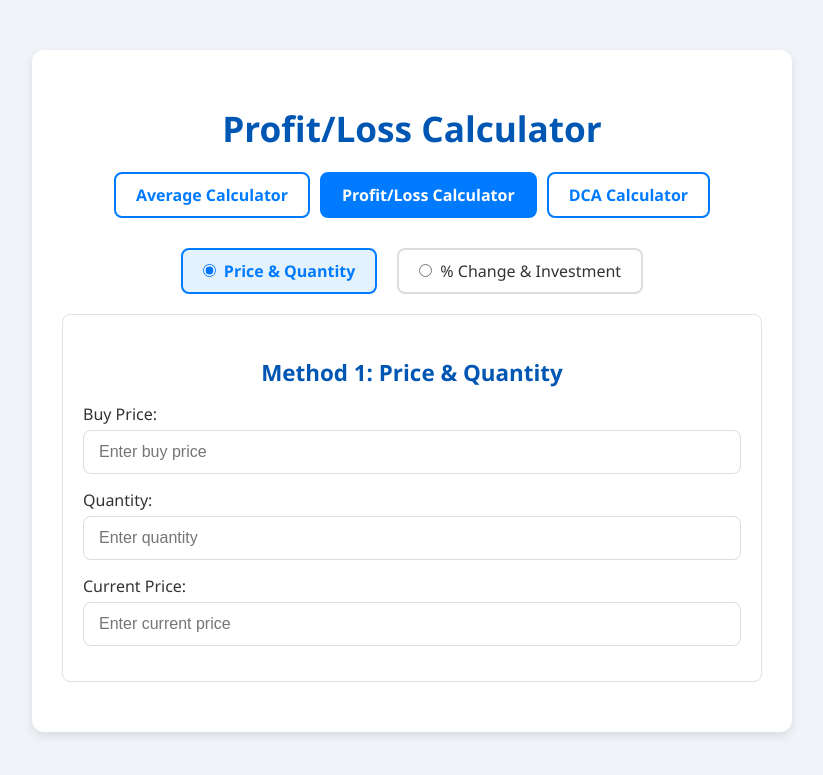
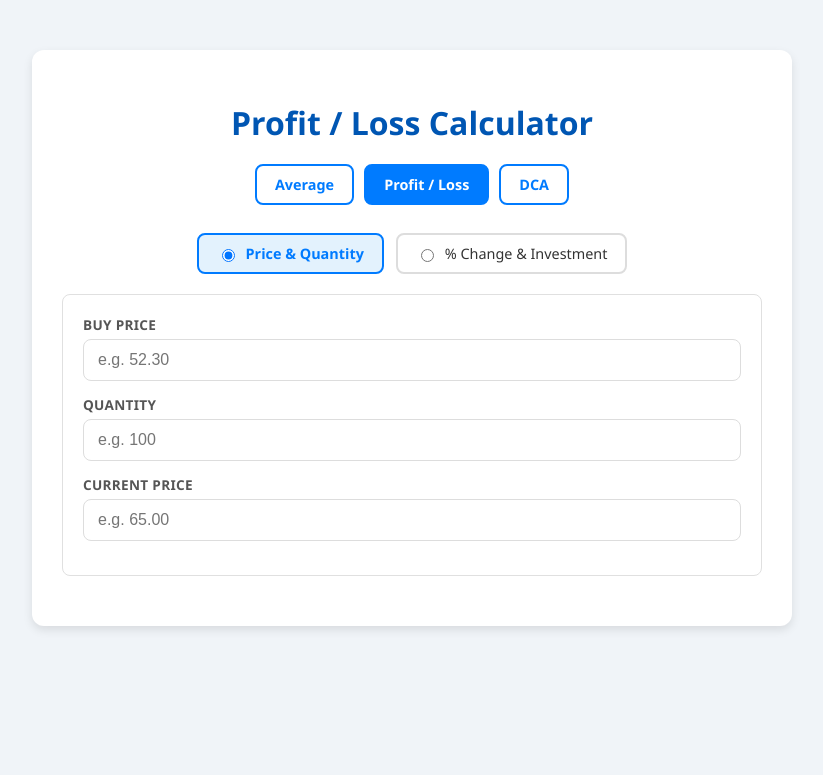
Before and after one commit to sameenchand/stock-average-tool, a Flask app: page /profit-loss in a window 1280 px wide. Shown: the top 775 px of the page, without its empty margins (228-1051 px from the left). Run offline with Flask 3, Linux system fonts and the light colour scheme.

Commit message:
UI/UX overhaul: auto-fill hint, flash animation, card results, cleaner nav and delete button

```diff
--- a/app/static/css/styles.css
+++ b/app/static/css/styles.css
@@ -18,20 +30,23 @@ body {
     text-align: center;
 }
 
-/* Navigation */
+/* ── Navigation ─────────────────────────────────────────────────────────── */
+
 .nav-buttons {
     display: flex;
     gap: 10px;
-    margin-bottom: 30px;
+    margin-bottom: 28px;
     justify-content: center;
+    flex-wrap: wrap;
 }
 
 .nav-button {
-    padding: 10px 20px;
+    padding: 9px 18px;
     text-decoration: none;
     border-radius: 8px;
     font-weight: bold;
-    transition: all 0.3s;
+    font-size: 0.9rem;
+    transition: all 0.2s;
     border: 2px solid #007bff;
     color: #007bff;
     background-color: white;
@@ -51,36 +66,46 @@ body {
     background-color: #0056b3;
 }
 
-/* Headings */
+/* ── Headings ───────────────────────────────────────────────────────────── */
+
 h1 {
-    font-size: 2.2rem;
+    font-size: 2rem;
     color: #0056b3;
     margin-bottom: 20px;
 }
 
 h2 {
-    font-size: 1.8rem;
+    font-size: 1.6rem;
     color: #007bff;
+    margin-top: 0;
+    margin-bottom: 20px;
 }
 
 h3 {
-    font-size: 1.4rem;
+    font-size: 1.2rem;
     color: #0056b3;
     margin-bottom: 15px;
 }
 
-p {
-    font-size: 1.4rem;
-    margin-top: 10px;
+/* ── Auto-fill hint ─────────────────────────────────────────────────────── */
+
+.calc-hint {
+    font-size: 0.85rem;
+    color: #555;
+    margin: 0 0 18px;
+    padding: 8px 16px;
+    background: #f0f7ff;
+    border: 1px dashed #b8d4f5;
+    border-radius: 6px;
 }
 
-/* Form Styling */
-.form {
-    display: flex;
-    flex-direction: column;
-    align-items: center;
-    gap: 15px;
+/* ── Auto-fill flash ────────────────────────────────────────────────────── */
+
+.autofilled {
+    animation: autofill-flash 0.7s ease-out;
 }
+
+/* ── Average calculator grid ────────────────────────────────────────────── */
 
 .inputs-container {
     width: 100%;
@@ -166,71 +226,103 @@ button:active {
     background-color: #545b62;
 }
 
-.submit-button {
-    background-color: #007bff;
+/* ── Result box ─────────────────────────────────────────────────────────── */
+
+.result {
+    margin-top: 24px;
+    padding: 24px;
+    background-color: #f8f9fa;
+    border: 1px solid #e0e0e0;
+    border-radius: 12px;
+    box-shadow: 0 4px 10px rgba(0, 0, 0, 0.07);
+    animation: result-appear 0.25s ease;
+}
+
+/* ── Summary grid (used on all pages) ──────────────────────────────────── */
+
+.summary-grid {
+    display: grid;
+    grid-template-columns: repeat(auto-fit, minmax(180px, 1fr));
+    gap: 12px;
+    margin-bottom: 16px;
+}
+
+.summary-item {
+    display: flex;
+    flex-direction: column;
+    align-items: flex-start;
+    gap: 4px;
+    padding: 14px 16px;
+    background-color: white;
+    border-radius: 8px;
+    border: 1px solid #e0e0e0;
+    box-shadow: 0 1px 3px rgba(0, 0, 0, 0.05);
+}
+
+.summary-item .label {
+    font-size: 0.78rem;
+    font-weight: 600;
+    color: #888;
+    text-transform: uppercase;
+    letter-spacing: 0.4px;
+}
+
+.summary-item .value {
+    font-weight: bold;
+    color: #1a1a1a;
+    font-size: 1.15rem;
+}
+
+/* ── Result actions (link + copy) ───────────────────────────────────────── */
+
+.result-actions {
+    display: flex;
+    gap: 12px;
+    justify-content: center;
+    align-items: center;
+    margin-top: 20px;
+    flex-wrap: wrap;
+}
+
+.pl-link-btn {
+    display: inline-block;
+    padding: 10px 20px;
+    background-color: #28a745;
+    color: white;
+    text-decoration: none;
+    border-radius: 8px;
+    font-weight: bold;
+    font-size: 0.95rem;
+    transition: background-color 0.2s, transform 0.15s;
+}
+
+.pl-link-btn:hover {
+    background-color: #218838;
+    transform: translateY(-1px);
+}
+
+.copy-btn {
+    background-color: #17a2b8;
     color: #fff;
 }
 
-.submit-button:hover {
-    background-color: #0056b3;
+.copy-btn:hover {
+    background-color: #138496;
 }
 
-/* Subtitle */
-.subtitle {
-    color: #666;
-    font-size: 1.1rem;
-    margin-bottom: 30px;
+.copy-btn:disabled {
+    background-color: #28a745;
+    cursor: default;
 }
 
-/* Sections */
-.section {
-    margin-bottom: 30px;
-    padding: 20px;
-    background-color: #f8f9fa;
-    border-radius: 8px;
-    border: 1px solid #e0e0e0;
-}
+/* ── Radio method selector (Profit/Loss) ────────────────────────────────── */
 
-.section h2 {
-    margin-top: 0;
-    margin-bottom: 20px;
-    font-size: 1.5rem;
-    color: #0056b3;
-}
-
-/* Input Type Indicator */
-.input-type-indicator {
-    display: flex;
-    justify-content: center;
-    margin-bottom: 20px;
-}
-
-.input-type-button {
-    background-color: #28a745;
-    color: white;
-    padding: 12px 24px;
-    font-size: 1.1rem;
-    font-weight: bold;
-    border: 2px solid #28a745;
-    border-radius: 8px;
-    cursor: default;
-    transition: all 0.3s;
-    box-shadow: 0 2px 4px rgba(40, 167, 69, 0.2);
-}
-
-.input-type-button:hover {
-    background-color: #218838;
-    border-color: #218838;
-    transform: translateY(-1px);
-    box-shadow: 0 4px 8px rgba(40, 167, 69, 0.3);
-}
-
-/* Input Type Selector */
 .input-type-selector {
     display: flex;
-    gap: 20px;
+    gap: 12px;
     margin-bottom: 20px;
     justify-content: center;
+    flex-wrap: wrap;
 }
 
 .radio-option {
@@ -238,23 +330,17 @@ button:active {
     align-items: center;
     gap: 8px;
     cursor: pointer;
-    padding: 10px 20px;
+    padding: 9px 18px;
     border: 2px solid #ddd;
     border-radius: 8px;
-    transition: all 0.3s;
+    transition: all 0.2s;
     background-color: white;
+    font-size: 0.9rem;
 }
 
 .radio-option:hover {
     border-color: #007bff;
     background-color: #f8f9fa;
-}
-
-.radio-option input[type="radio"] {
-    margin: 0;
-    position: relative;
-    z-index: 1;
-    opacity: 1;
 }
 
 .radio-option input[type="radio"]:checked + span {
@@ -278,119 +365,75 @@ button:active {
     border-radius: 8px;
     border: 1px solid #e0e0e0;
     margin-bottom: 20px;
+    text-align: left;
 }
 
 .input-group {
-    margin-bottom: 15px;
-    text-align: left;
+    margin-bottom: 14px;
 }
 
 .input-group label {
     display: block;
     margin-bottom: 5px;
-    font-weight: 500;
-    color: #333;
+    font-size: 0.85rem;
+    font-weight: 600;
+    color: #555;
+    text-transform: uppercase;
+    letter-spacing: 0.3px;
 }
 
 .input-group input {
     width: 100%;
-    padding: 12px 15px;
+    padding: 11px 14px;
     font-size: 1rem;
     border: 1px solid #ddd;
     border-radius: 8px;
-    transition: border-color 0.3s;
+    transition: border-color 0.2s;
     box-sizing: border-box;
 }
 
 .input-group input:focus {
     border-color: #007bff;
     outline: none;
+    background-color: #fafcff;
 }
 
-/* Current Value Inputs */
-.current-value-inputs {
-    display: flex;
-    justify-content: center;
-}
+/* ── Profit/Loss analysis ────────────────────────────────────────────────── */
 
-/* Result Box */
-.result {
-    margin-top: 20px;
-    padding: 25px;
-    background-color: #f8f9fa;
-    border: 1px solid #e0e0e0;
-    border-radius: 12px;
-    box-shadow: 0 4px 10px rgba(0, 0, 0, 0.1);
-}
-
-.result h2 {
-    margin-top: 0;
-    margin-bottom: 20px;
-    text-align: center;
-    color: #0056b3;
-}
-
-.result h3 {
-    margin-top: 25px;
-    margin-bottom: 15px;
-    color: #007bff;
-    text-align: center;
-}
-
-/* Summary Grid */
-.summary-grid {
-    display: grid;
-    grid-template-columns: repeat(auto-fit, minmax(200px, 1fr));
-    gap: 15px;
-    margin-bottom: 20px;
-}
-
-.summary-item {
-    display: flex;
-    justify-content: space-between;
-    align-items: center;
-    padding: 12px 15px;
-    background-color: white;
-    border-radius: 8px;
-    border: 1px solid #e0e0e0;
-    box-shadow: 0 2px 4px rgba(0, 0, 0, 0.05);
-}
-
-.summary-item .label {
-    font-weight: 500;
-    color: #666;
-}
-
-.summary-item .value {
-    font-weight: bold;
-    color: #333;
-    font-size: 1.1rem;
-}
-
-/* Profit/Loss Section */
 .profit-loss-section {
     background-color: white;
     padding: 20px;
     border-radius: 8px;
     border: 1px solid #e0e0e0;
-    margin-top: 20px;
+    margin-top: 16px;
 }
 
 .profit-loss-grid {
     display: grid;
-    grid-template-columns: repeat(auto-fit, minmax(200px, 1fr));
-    gap: 15px;
-    margin-bottom: 20px;
+    grid-template-columns: repeat(auto-fit, minmax(180px, 1fr));
+    gap: 12px;
+    margin-bottom: 16px;
 }
 
 .profit-loss-item {
     display: flex;
-    justify-content: space-between;
-    align-items: center;
-    padding: 15px;
+    flex-direction: column;
+    align-items: flex-start;
+    gap: 4px;
+    padding: 14px 16px;
     border-radius: 8px;
+}
+
+.profit-loss-item .label {
+    font-size: 0.78rem;
+    font-weight: 600;
+    text-transform: uppercase;
+    letter-spacing: 0.4px;
+}
+
+.profit-loss-item .value {
+    font-size: 1.3rem;
     font-weight: bold;
-    font-size: 1.1rem;
 }
 
 .profit-loss-item.profit {
--- a/app/static/js/scripts.js
+++ b/app/static/js/scripts.js
@@ -4,6 +4,13 @@ document.addEventListener("DOMContentLoaded", function () {
 
     function fmt(n) {
         return n.toFixed(2);
+    }
+
+    function setAutoFilled(input, value) {
+        input.value = value;
+        input.classList.remove('autofilled');
+        void input.offsetWidth; // force reflow so animation restarts
+        input.classList.add('autofilled');
     }
 
     function copyToClipboard(text) {
@@ -54,7 +61,8 @@ document.addEventListener("DOMContentLoaded", function () {
             rows.forEach(function (row) {
                 data.push({
                     price:    row.querySelector('input[name="price"]').value,
-                    quantity: row.querySelector('input[name="quantity"]').value
+                    quantity: row.querySelector('input[name="quantity"]').value,
+                    amount:   row.querySelector('input[name="amount"]').value
                 });
             });
             localStorage.setItem('avgCalc_rows', JSON.stringify(data));
@@ -69,9 +77,30 @@ document.addEventListener("DOMContentLoaded", function () {
                 const existing = stockInputs.querySelectorAll('.stock-row');
                 existing.forEach(function (r) { r.remove(); });
                 data.forEach(function (item) {
-                    addStockRow(item.price, item.quantity);
+                    addStockRow(item.price, item.quantity, item.amount);
                 });
             } catch (e) { /* ignore corrupt data */ }
+        }
+
+        function syncRow(row, changed) {
+            const priceEl = row.querySelector('input[name="price"]');
+            const qtyEl   = row.querySelector('input[name="quantity"]');
+            const amtEl   = row.querySelector('input[name="amount"]');
+            const price   = parseFloat(priceEl.value);
+            const qty     = parseFloat(qtyEl.value);
+            const amt     = parseFloat(amtEl.value);
+
+            if (changed === 'quantity' && price > 0 && qty >= 0) {
+                setAutoFilled(amtEl, (price * qty).toFixed(2));
+            } else if (changed === 'amount' && price > 0 && amt >= 0) {
+                setAutoFilled(qtyEl, (amt / price).toFixed(4).replace(/\.?0+$/, ''));
+            } else if (changed === 'price') {
+                if (qtyEl.value !== '' && qty >= 0 && price > 0) {
+                    setAutoFilled(amtEl, (price * qty).toFixed(2));
+                } else if (amtEl.value !== '' && amt >= 0 && price > 0) {
+                    setAutoFilled(qtyEl, (amt / price).toFixed(4).replace(/\.?0+$/, ''));
+                }
+            }
         }
 
         function calculateAverage() {
@@ -108,17 +137,26 @@ document.addEventListener("DOMContentLoaded", function () {
             }
         }
 
-        // Recalculate whenever any input inside stock-inputs changes
-        stockInputs.addEventListener('input', calculateAverage);
+        // Sync price/quantity/amount bidirectionally, then recalculate
+        stockInputs.addEventListener('input', function (e) {
+            const row = e.target.closest('.stock-row');
+            if (!row) return;
+            const name = e.target.getAttribute('name');
+            if (name === 'price' || name === 'quantity' || name === 'amount') {
+                syncRow(row, name);
+            }
+            calculateAverage();
+        });
 
         // Add a new stock row (optionally pre-filled)
-        function addStockRow(price, quantity) {
+        function addStockRow(price, quantity, amount) {
             const row = document.createElement('div');
             row.classList.add('stock-row');
             row.innerHTML = `
-                <input type="number" name="price"    placeholder="Enter Price" step="0.01" min="0" value="${price || ''}">
-                <input type="number" name="quantity" placeholder="Enter Quantity"            min="0" value="${quantity || ''}">
-                <button type="button" class="delete-row">Delete</button>
+                <input type="number" name="price"    placeholder="Price"    step="0.01" min="0" value="${price    || ''}">
+                <input type="number" name="quantity" placeholder="Quantity"            min="0" value="${quantity || ''}">
+                <input type="number" name="amount"   placeholder="Amount"   step="0.01" min="0" value="${amount  || ''}">
+                <button type="button" class="delete-row" title="Remove row">&times;</button>
             `;
             stockInputs.appendChild(row);
         }
@@ -135,7 +173,7 @@ document.addEventListener("DOMContentLoaded", function () {
         });
 
         const addBtn = document.getElementById('add-stock-button');
-        if (addBtn) addBtn.addEventListener('click', function () { addStockRow('', ''); });
+        if (addBtn) addBtn.addEventListener('click', function () { addStockRow('', '', ''); });
 
         const avgCopyBtn = document.getElementById('avg-copy-btn');
         if (avgCopyBtn) avgCopyBtn.addEventListener('click', function () {
@@ -160,8 +198,9 @@ document.addEventListener("DOMContentLoaded", function () {
             const rows = stockInputs.querySelectorAll('.stock-row');
             rows.forEach(function (row, i) {
                 if (i === 0) {
-                    row.querySelector('input[name="price"]').value = '';
+                    row.querySelector('input[name="price"]').value    = '';
                     row.querySelector('input[name="quantity"]').value = '';
+                    row.querySelector('input[name="amount"]').value   = '';
                 } else {
                     row.remove();
                 }
--- a/app/templates/profit_loss.html
+++ b/app/templates/profit_loss.html
@@ -8,11 +8,11 @@
 </head>
 <body>
     <div class="container">
-        <h1>Profit/Loss Calculator</h1>
+        <h1>Profit / Loss Calculator</h1>
         <div class="nav-buttons">
-            <a href="/" class="nav-button">Average Calculator</a>
-            <a href="/profit-loss" class="nav-button active">Profit/Loss Calculator</a>
-            <a href="/dca" class="nav-button">DCA Calculator</a>
+            <a href="/" class="nav-button">Average</a>
+            <a href="/profit-loss" class="nav-button active">Profit / Loss</a>
+            <a href="/dca" class="nav-button">DCA</a>
         </div>
 
         <div class="input-type-selector">
@@ -27,93 +27,85 @@
         </div>
 
         <div class="input-sections">
-            <!-- Method 1: Price and Quantity -->
             <div id="price-quantity-section" class="input-section">
-                <h3>Method 1: Price &amp; Quantity</h3>
                 <div class="input-group">
-                    <label for="buy_price">Buy Price:</label>
-                    <input type="number" id="buy_price" name="buy_price" placeholder="Enter buy price" step="0.01" min="0">
+                    <label for="buy_price">Buy Price</label>
+                    <input type="number" id="buy_price" name="buy_price" placeholder="e.g. 52.30" step="0.01" min="0">
                 </div>
                 <div class="input-group">
-                    <label for="quantity">Quantity:</label>
-                    <input type="number" id="quantity" name="quantity" placeholder="Enter quantity" min="0">
+                    <label for="quantity">Quantity</label>
+                    <input type="number" id="quantity" name="quantity" placeholder="e.g. 100" min="0">
                 </div>
                 <div class="input-group">
-                    <label for="current_price">Current Price:</label>
-                    <input type="number" id="current_price" name="current_price" placeholder="Enter current price" step="0.01" min="0">
+                    <label for="current_price">Current Price</label>
+                    <input type="number" id="current_price" name="current_price" placeholder="e.g. 65.00" step="0.01" min="0">
                 </div>
             </div>
 
-            <!-- Method 2: Percentage and Investment -->
             <div id="percentage-investment-section" class="input-section" style="display:none">
-                <h3>Method 2: % Change &amp; Investment</h3>
                 <div class="input-group">
-                    <label for="investment_amount">Investment Amount:</label>
-                    <input type="number" id="investment_amount" name="investment_amount" placeholder="Enter investment amount" step="0.01" min="0">
+                    <label for="investment_amount">Investment Amount</label>
+                    <input type="number" id="investment_amount" name="investment_amount" placeholder="e.g. 10000" step="0.01" min="0">
                 </div>
                 <div class="input-group">
-                    <label for="percentage_change">Percentage Change (%):</label>
-                    <input type="number" id="percentage_change" name="percentage_change" placeholder="Enter % change (+ for gain, - for loss)" step="0.01">
+                    <label for="percentage_change">Percentage Change (%)</label>
+                    <input type="number" id="percentage_change" name="percentage_change" placeholder="e.g. 15 for gain, -10 for loss" step="0.01">
                 </div>
             </div>
         </div>
 
         <div class="result" id="result-section" style="display:none">
-            <h2>Results:</h2>
+            <h2>Results</h2>
 
-            <!-- Price/Quantity summary -->
             <div id="pq-summary" class="summary-grid" style="display:none">
                 <div class="summary-item">
-                    <span class="label">Buy Price:</span>
+                    <span class="label">Buy Price</span>
                     <span class="value" id="res-buy-price">-</span>
                 </div>
                 <div class="summary-item">
-                    <span class="label">Quantity:</span>
+                    <span class="label">Quantity</span>
                     <span class="value" id="res-quantity">-</span>
                 </div>
                 <div class="summary-item">
-                    <span class="label">Current Price:</span>
+                    <span class="label">Current Price</span>
                     <span class="value" id="res-current-price">-</span>
                 </div>
                 <div class="summary-item">
-                    <span class="label">Total Investment:</span>
+                    <span class="label">Total Investment</span>
                     <span class="value" id="res-total-investment">-</span>
                 </div>
                 <div class="summary-item">
-                    <span class="label">Current Value:</span>
+                    <span class="label">Current Value</span>
                     <span class="value" id="res-current-value">-</span>
                 </div>
             </div>
 
-            <!-- Percentage summary -->
             <div id="pct-summary" class="summary-grid" style="display:none">
                 <div class="summary-item">
-                    <span class="label">Investment Amount:</span>
+                    <span class="label">Investment Amount</span>
                     <span class="value" id="res-investment-amount">-</span>
                 </div>
                 <div class="summary-item">
-                    <span class="label">Percentage Change:</span>
+                    <span class="label">Percentage Change</span>
                     <span class="value" id="res-pct-change">-</span>
                 </div>
                 <div class="summary-item">
-                    <span class="label">Current Value:</span>
+                    <span class="label">Current Value</span>
                     <span class="value" id="res-pct-current-value">-</span>
                 </div>
             </div>
 
             <div class="profit-loss-section">
-                <h3>Profit/Loss Analysis</h3>
                 <div class="profit-loss-grid">
                     <div class="profit-loss-item" id="res-pl-item">
-                        <span class="label">Net Profit/Loss:</span>
+                        <span class="label">Net Profit / Loss</span>
                         <span class="value" id="res-net-pl">-</span>
                     </div>
                     <div class="profit-loss-item" id="res-roi-item">
-                        <span class="label">ROI:</span>
+                        <span class="label">ROI</span>
                         <span class="value" id="res-roi">-</span>
                     </div>
                 </div>
-
                 <div class="visual-indicator">
                     <div class="progress-bar">
                         <div class="progress-fill" id="res-progress-fill" style="width:50%"></div>
@@ -125,7 +117,7 @@
                     </div>
                 </div>
             </div>
-            <!-- Target price — only shown for Method 1 -->
+
             <div id="target-price-section" class="target-price-card" style="display:none">
                 <h3>Target Price</h3>
                 <div class="target-price-row">
```
Also changed, not shown: other parts of app/static/css/styles.css (+130 -119 lines), app/templates/index.html (+27 -16 lines).
